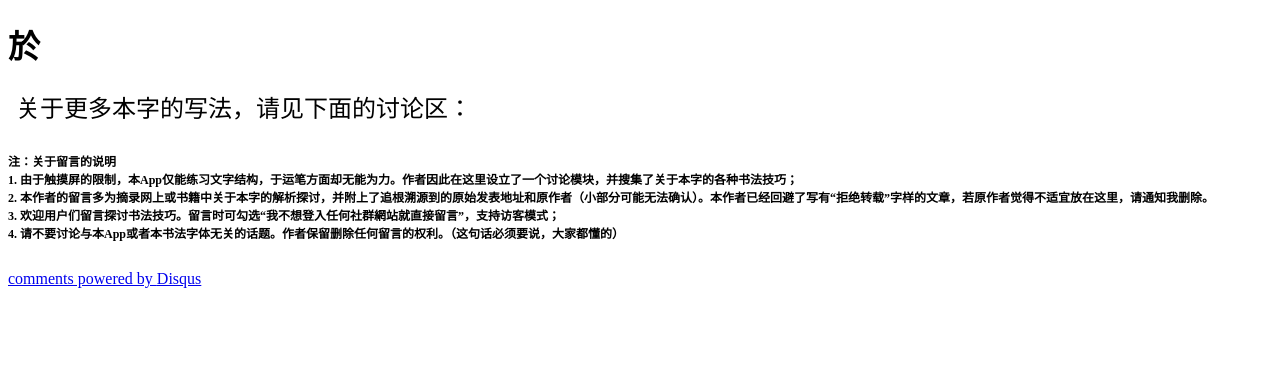
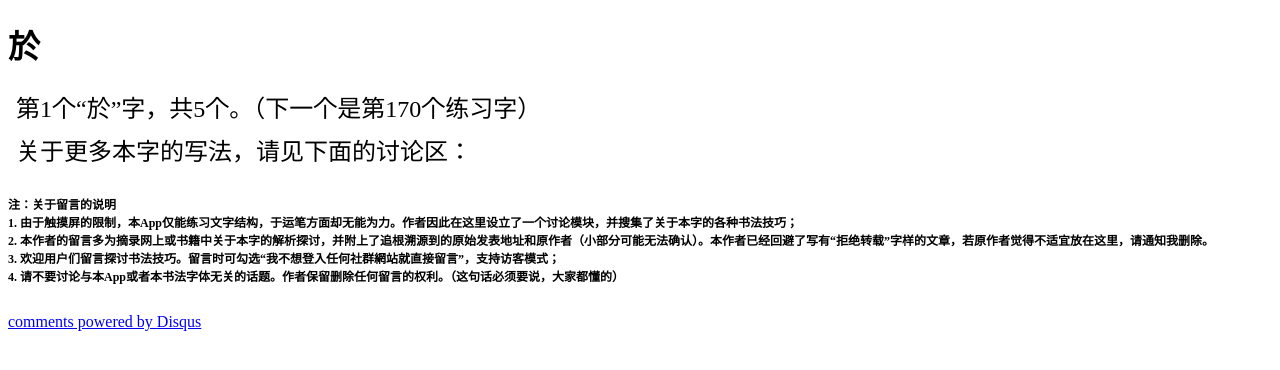
Before and after one commit to LiveCally/LanTing, a Jekyll site: the page built from _posts/2014-05-16-LanTing-165.html, in a window 1280 px wide. Shown: the top 370 px of the page. Built offline with Jekyll 4.4.1, drawn with Linux system fonts in a browser that asks for light colours; Markdown is read by kramdown in place of the engine named in the settings; comment, search, counter and statistics services are not loaded.

Commit message:
於字
於字

```diff
--- a/_posts/2014-05-16-LanTing-165.html
+++ b/_posts/2014-05-16-LanTing-165.html
@@ -4,4 +4,6 @@ title: 於--兰亭集序第165个字的BBS (BBS of the 165th character in Lan Ti
 ---
 <h1>於</h1>
 
+<p>第1个“於”字，共5个。（下一个是第170个练习字）</p>
+
 {% include BBS.html %}
--- a/_posts/2014-05-16-LanTing-170.html
+++ b/_posts/2014-05-16-LanTing-170.html
@@ -4,4 +4,6 @@ title: 於--兰亭集序第170个字的BBS (BBS of the 170th character in Lan Ti
 ---
 <h1>於</h1>
 
+<p>第2个“於”字，共5个。（下一个是第221个练习字）</p>
+
 {% include BBS.html %}
--- a/_posts/2014-05-16-LanTing-221.html
+++ b/_posts/2014-05-16-LanTing-221.html
@@ -4,4 +4,6 @@ title: 於--兰亭集序第221个字的BBS (BBS of the 221st character in Lan Ti
 ---
 <h1>於</h1>
 
+<p>第3个“於”字，共5个。（下一个是第255个练习字）</p>
+
 {% include BBS.html %}
--- a/_posts/2014-05-16-LanTing-255.html
+++ b/_posts/2014-05-16-LanTing-255.html
@@ -4,4 +4,6 @@ title: 於--兰亭集序第255个字的BBS (BBS of the 255th character in Lan Ti
 ---
 <h1>於</h1>
 
+<p>第4个“於”字，共5个。（下一个是第312个练习字）</p>
+
 {% include BBS.html %}
--- a/_posts/2014-05-16-LanTing-312.html
+++ b/_posts/2014-05-16-LanTing-312.html
@@ -4,4 +4,6 @@ title: 於--兰亭集序第312个字的BBS (BBS of the 312th character in Lan Ti
 ---
 <h1>於</h1>
 
+<p>第5个“於”字，也是最后一个。</p>
+
 {% include BBS.html %}
```
